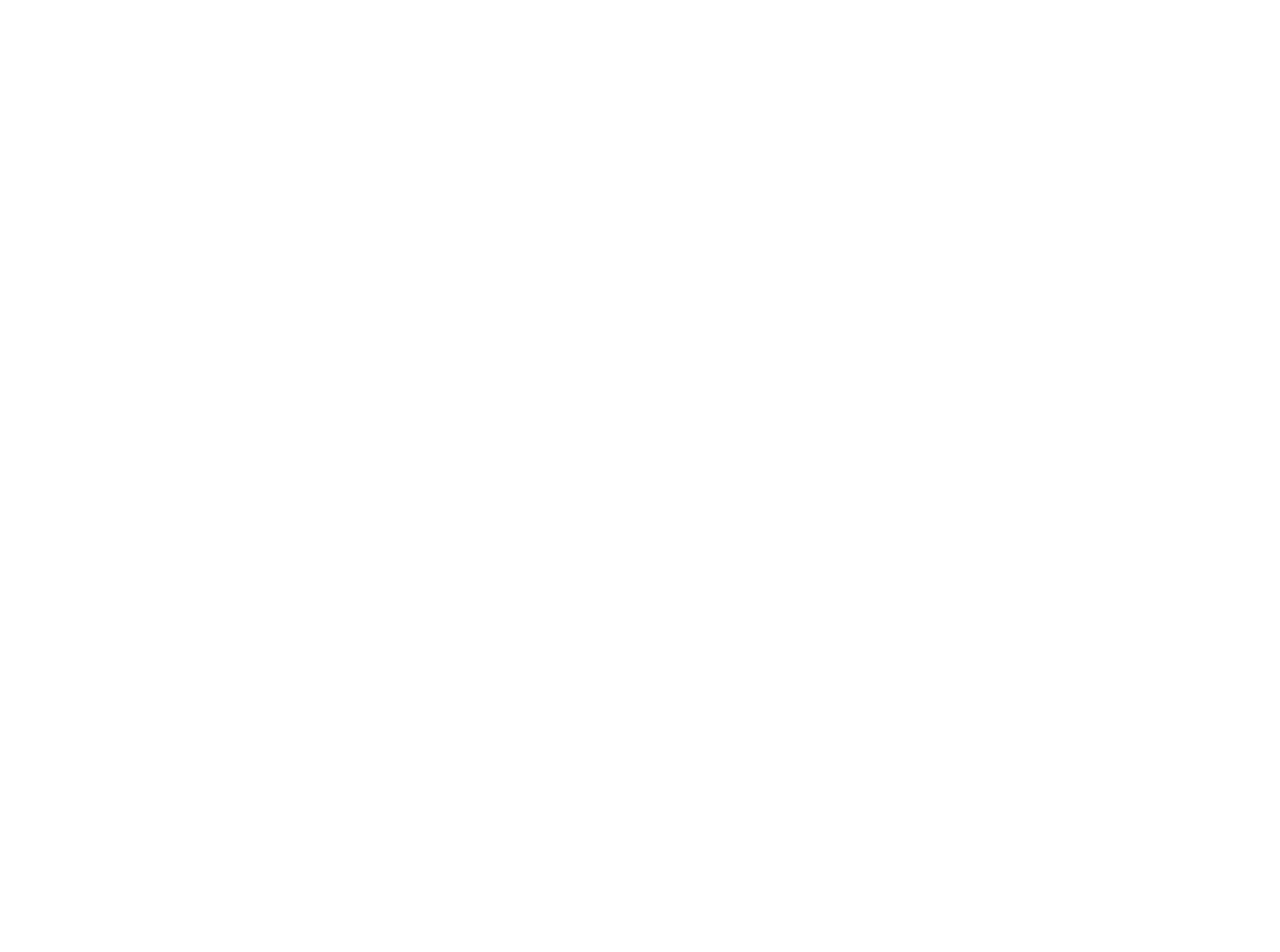
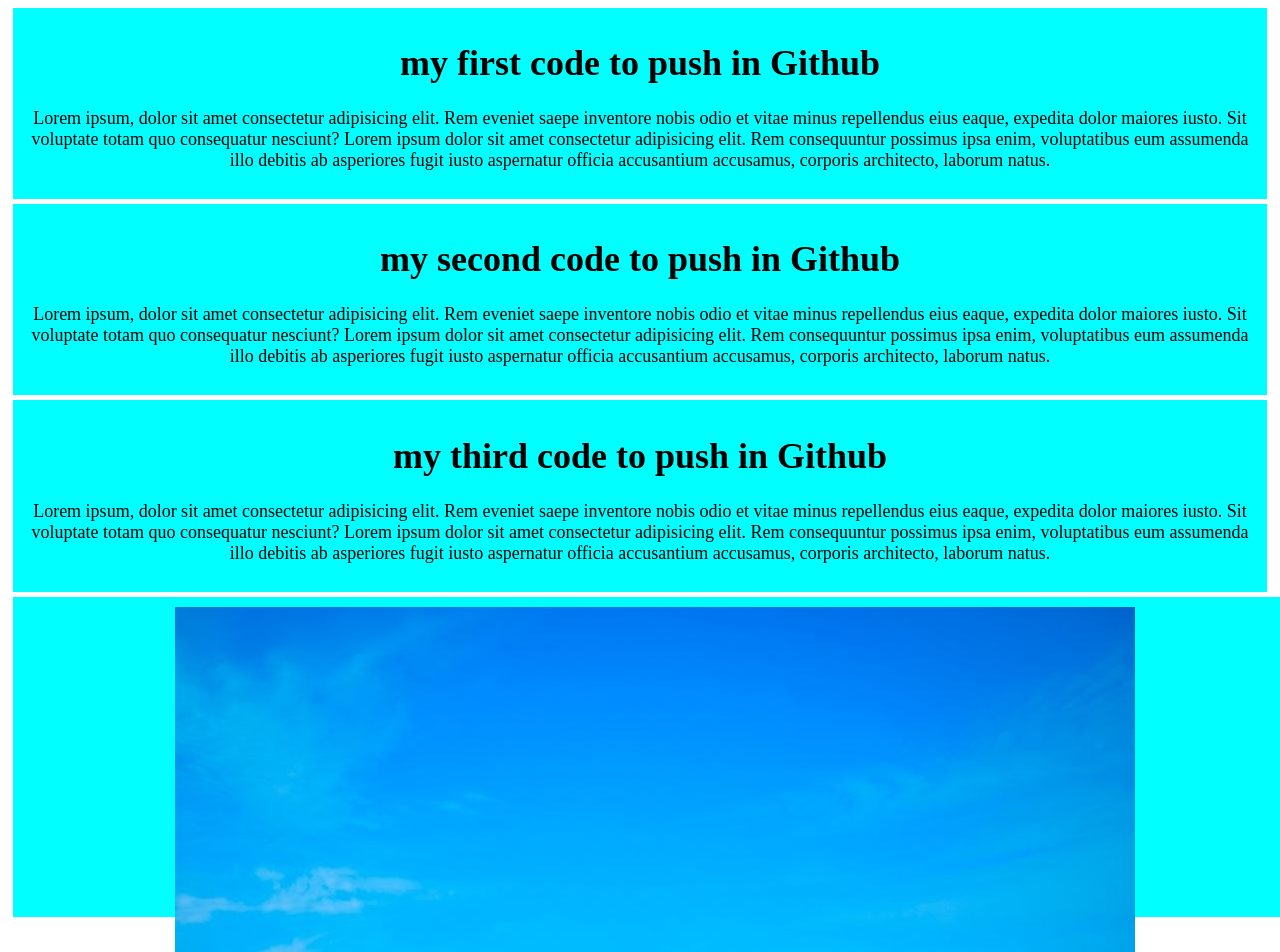
Before and after one commit to Hridoy421eng/my-first-github-repo, a plain HTML site: page index.html in a window 1280 px wide. Shown: the top 952 px of the page. Before the commit the page ends 800 px from the top, so only its background shows below. Drawn offline with Linux system fonts and the light colour scheme.

Commit message:
added a list to that

```diff
--- a/index.html
+++ b/index.html
@@ -4,8 +4,24 @@
     <meta charset="UTF-8">
     <meta name="viewport" content="width=device-width, initial-scale=1.0">
     <title>My First Ever Github Repo</title>
+   <link rel="stylesheet" href="styles/style.css">
 </head>
 <body>
+    <div>
+        <h1>my first code to push in Github</h1>
+        <p>Lorem ipsum, dolor sit amet consectetur adipisicing elit. Rem eveniet saepe inventore nobis odio et vitae minus repellendus eius eaque, expedita dolor maiores iusto. Sit voluptate totam quo consequatur nesciunt? Lorem ipsum dolor sit amet consectetur adipisicing elit. Rem consequuntur possimus ipsa enim, voluptatibus eum assumenda illo debitis ab asperiores fugit iusto aspernatur officia accusantium accusamus, corporis architecto, laborum natus.</p>
+    </div>
+    <div>
+        <h1>my second code to push in Github</h1>
+        <p>Lorem ipsum, dolor sit amet consectetur adipisicing elit. Rem eveniet saepe inventore nobis odio et vitae minus repellendus eius eaque, expedita dolor maiores iusto. Sit voluptate totam quo consequatur nesciunt? Lorem ipsum dolor sit amet consectetur adipisicing elit. Rem consequuntur possimus ipsa enim, voluptatibus eum assumenda illo debitis ab asperiores fugit iusto aspernatur officia accusantium accusamus, corporis architecto, laborum natus.</p>
+    </div>
+        <div>
+            <h1>my third code to push in Github</h1>
+            <p>Lorem ipsum, dolor sit amet consectetur adipisicing elit. Rem eveniet saepe inventore nobis odio et vitae minus repellendus eius eaque, expedita dolor maiores iusto. Sit voluptate totam quo consequatur nesciunt? Lorem ipsum dolor sit amet consectetur adipisicing elit. Rem consequuntur possimus ipsa enim, voluptatibus eum assumenda illo debitis ab asperiores fugit iusto aspernatur officia accusantium accusamus, corporis architecto, laborum natus.</p>
+        </div>
+        <div id="me">
+            <img src="images/meatsea.jpg" alt="amar pic dekhmu ekhane">
+        </div>
 
 </body>
 </html>
--- /dev/null
+++ b/styles/style.css
@@ -0,0 +1,17 @@
+div{
+    background-color: aqua;
+    font-size: large;
+    text-align: center;
+    padding: 10px;
+    margin: 5px;
+    border: 50px;
+
+}
+#me {
+    height: 300px;
+    width: 100%;
+    padding: 10px;
+    margin: 5px;
+    border: 50px;
+    align-items: center;
+}
```
Also changed, not shown: images/meatsea.jpg (added).
